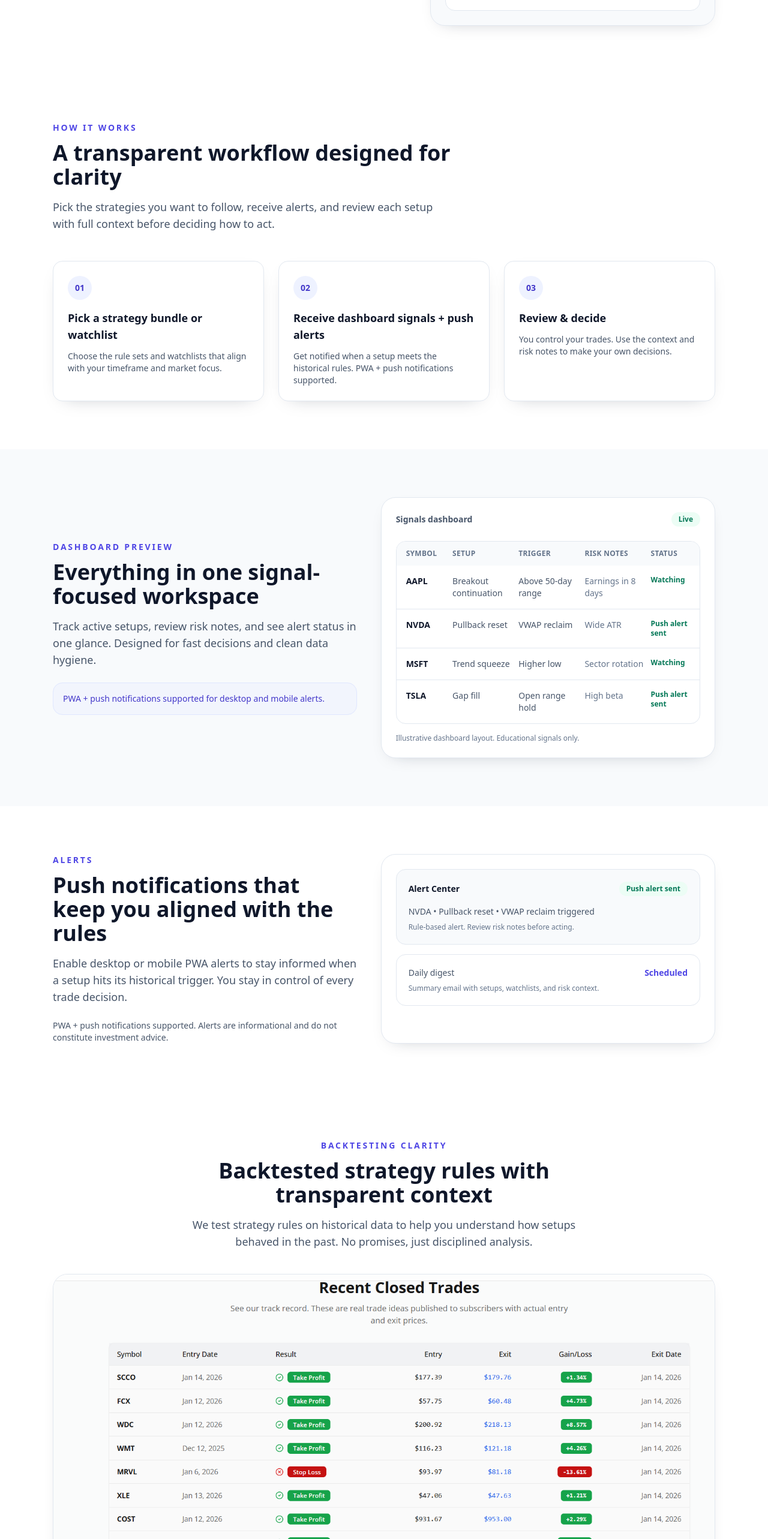
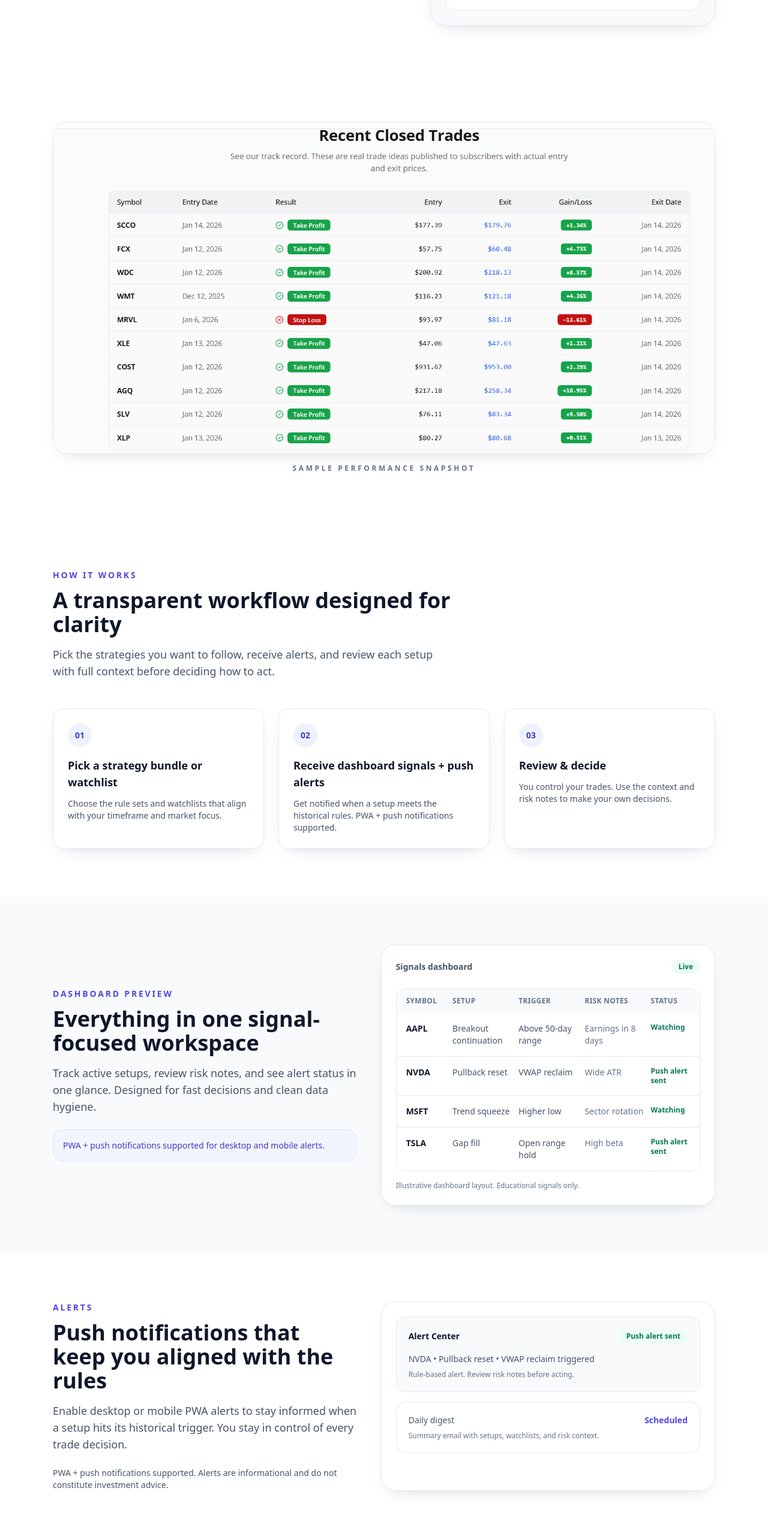
Before and after one commit to adhesikan/StratFLanding, a Next.js app: page / in a window 1280 px wide. Shown: the part 940-3506 px from the top of the page at 60% size. Built offline with nearby package versions, Linux system fonts and the light colour scheme.

Commit message:
Move performance image above how-it-works

```diff
--- a/app/page.tsx
+++ b/app/page.tsx
@@ -271,6 +271,23 @@ export default function Home() {
           </Container>
         </section>
 
+        <section className="py-20">
+          <Container>
+            <div className="overflow-hidden rounded-3xl border border-slate-200 bg-white shadow-soft">
+              <Image
+                src="/performance.png"
+                alt="Illustrative backtest performance chart"
+                width={1200}
+                height={675}
+                className="h-auto w-full object-cover"
+              />
+            </div>
+            <p className="mt-4 text-center text-xs font-semibold uppercase tracking-[0.3em] text-slate-500">
+              Sample performance snapshot
+            </p>
+          </Container>
+        </section>
+
         <section id="how-it-works" className="py-20">
           <Container>
             <SectionHeading
@@ -407,18 +424,6 @@ export default function Home() {
               description="We test strategy rules on historical data to help you understand how setups behaved in the past. No promises, just disciplined analysis."
               align="center"
             />
-            <div className="mt-10 overflow-hidden rounded-3xl border border-slate-200 bg-white shadow-soft">
-              <Image
-                src="/performance.png"
-                alt="Illustrative backtest performance chart"
-                width={1200}
-                height={675}
-                className="h-auto w-full object-cover"
-              />
-            </div>
-            <p className="mt-4 text-center text-xs font-semibold uppercase tracking-[0.3em] text-slate-500">
-              Sample performance snapshot
-            </p>
             <div className="mt-12 grid gap-6 md:grid-cols-3">
               {[
                 { label: "Win rate", value: "Example / Illustrative" },
```
